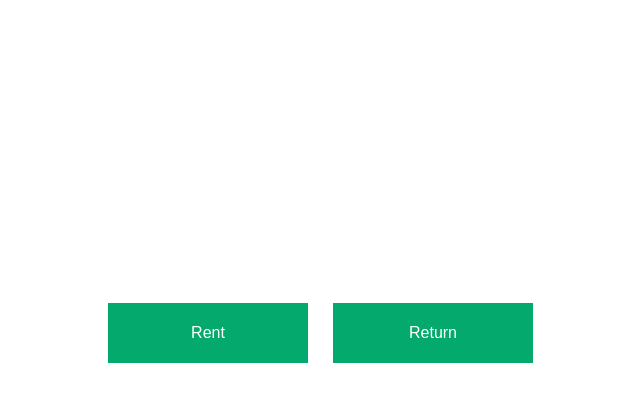
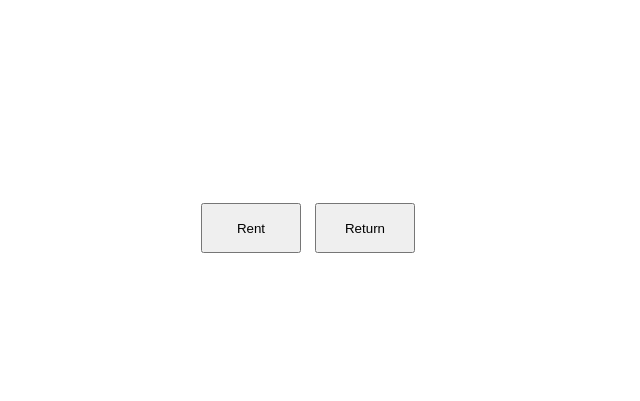
Before and after one commit to Dtaaa/Equipment-Management, a plain HTML site: page main.html in a window 1280 px wide. Shown: the part 5-406 px from the top of the page, without its empty margins (332-972 px from the left). Drawn offline with Linux system fonts and the light colour scheme.

Commit message:
modified the code to locate buttons in main

```diff
--- a/main.html
+++ b/main.html
@@ -1,39 +1,21 @@
 <html>
   <head>
-    <title>Equiptment Management System</title>
-    <style>
-      .buttons{
-        display: block;
-        width: 200px;
-        height: 60px;
-        border:none;
-        margin-left: 25px;
-        background-color: #04AA6D;
-        color: white;
-        padding: 14px 28px;
-        font-size: 16px;
-        cursor: pointer;
-        text-align: center;
-      }
-      .block:hover {
-        background-color: #ddd;
-        color: black;
-      }
-
-      .center {
-        padding-top:300px;
-        display: flex;
-        justify-content: center;
-      }
-    </style>
+    <title>Rental Management System</title>
   </head>
 
   <!-- Body starting point -->
   <body>
-    <div  class="center">
-        <button class="buttons" onclick="window.location.href='rent.html'">Rent</button>
 
-        <button class="buttons" onclick="window.location.href='return.html'">Return</button>
-    </div>
+
+      <div style="padding-top: 200px">
+        <center>
+          <button style="height:50px; width:100; margin-right:10px"
+          onclick="window.location.href='rent.html'">Rent</button>
+
+          <button style="height:50px; width:100"
+          onclick="window.location.href='return.html'">Return</button>
+        </center>
+      </div>
+
   </body>
 </html>
```
